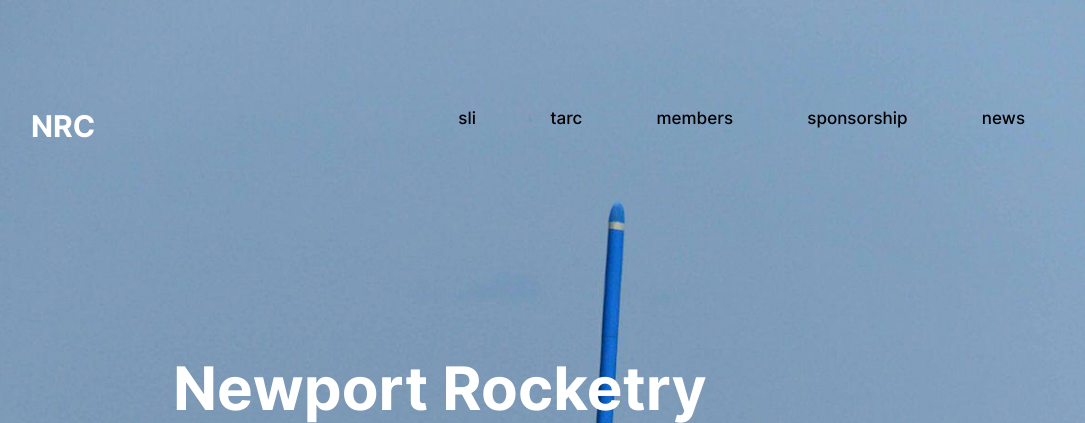
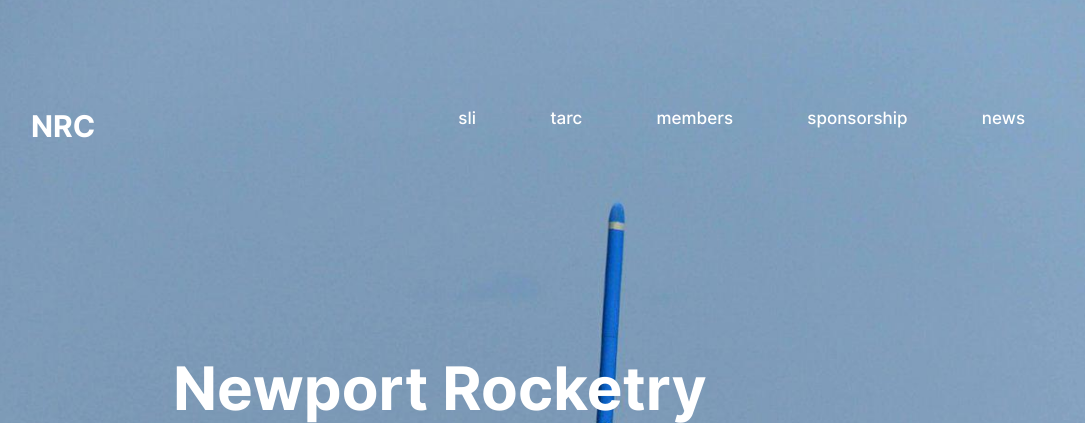
Before and after one commit to usnao/usnao.github.io, a Flask app: page / in a window 1280 px wide. Shown: the top 423 px of the page, without its empty margins (77-1162 px from the left). Run offline with Flask 2, Linux system fonts and the light colour scheme.

Commit message:
Fixed links on index page

```diff
--- a/templates/index.html
+++ b/templates/index.html
@@ -43,7 +43,7 @@
         font-size: 17px;
 
         text-decoration: none;
-        color: black;
+        color: white;
     }
 
     #landing {
```
Also changed, not shown: other parts of templates/index.html (+1 -1 lines).
